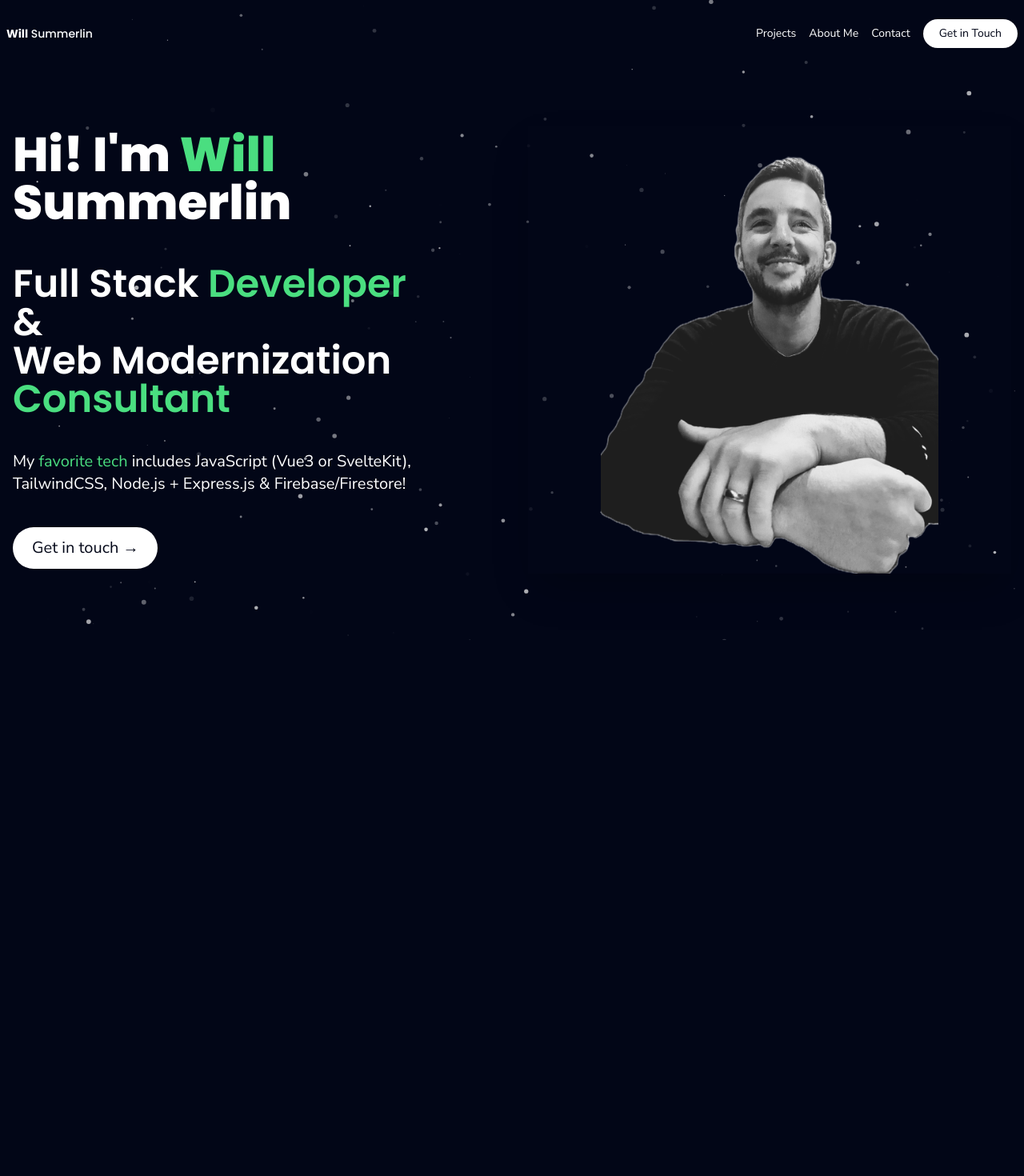
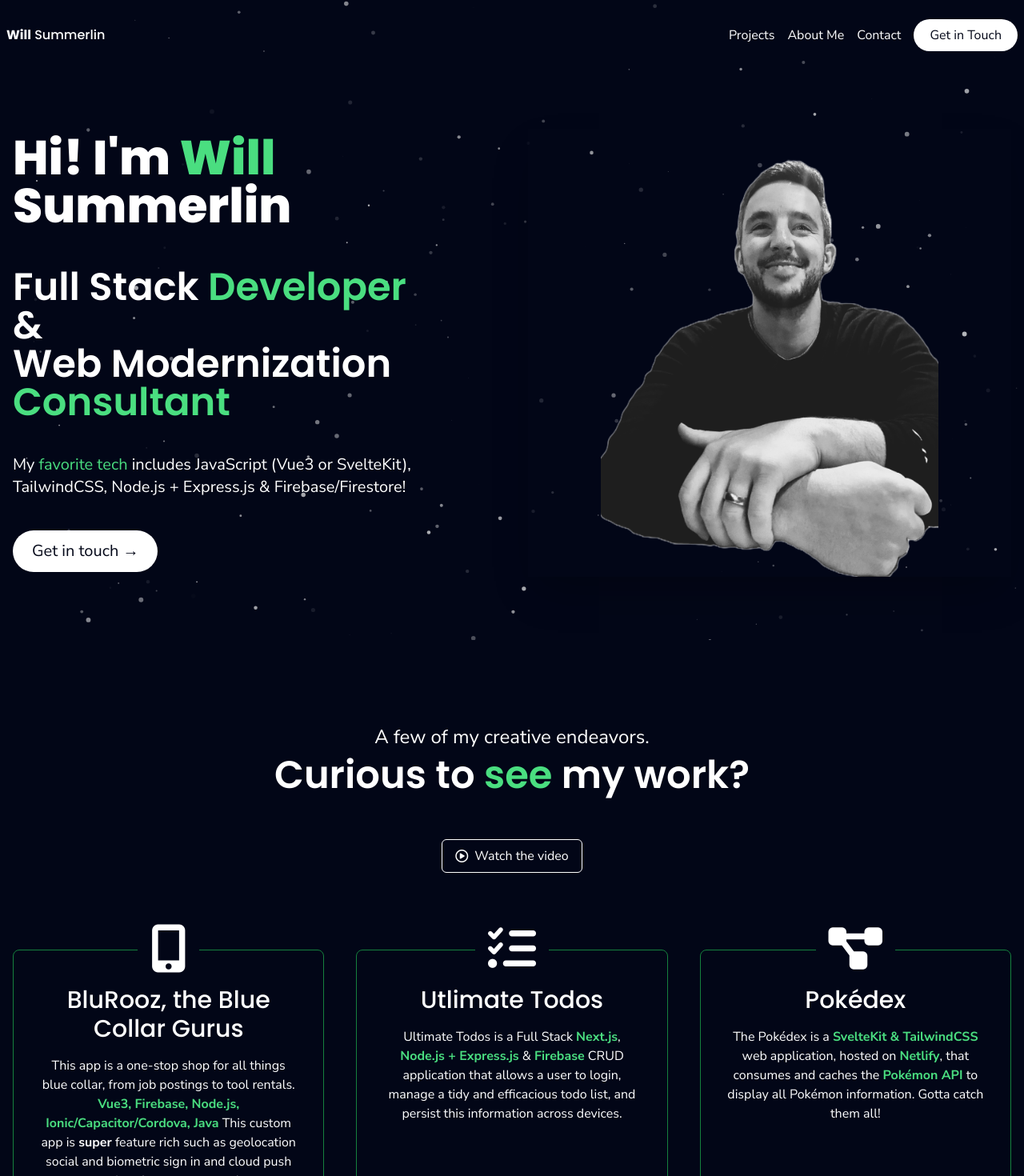
Before and after one commit to dubsumm/will-portfolio-svelte, a SvelteKit app: page / in a window 1280 px wide. Shown: the top 1470 px of the page at 80% size. Before the commit the page ends 800 px from the top, so only its background shows below. Built offline with nearby package versions, Linux system fonts and the light colour scheme.

Commit message:
contact modal and boiler plate projects

```diff
--- a/src/components/Header.svelte
+++ b/src/components/Header.svelte
@@ -1,26 +1,38 @@
 <script>
+	import Modal from './Modal.svelte';
+
+	let showModal = false;
+
 	export let y;
 	let tabs = [
-    {  name: 'Projects', link: '#projects'},
-    {  name: 'About Me', link: '#about'},
-    {  name: 'Contact', link: '#contact'}
-  ]
+		{ name: 'Projects', link: '#projects' },
+		{ name: 'About Me', link: '#about' },
+		{ name: 'Contact', link: '#contact' }
+	];
 </script>
-<header class={"sticky z-50  top-0 duration-200 flex items-center justify-between border-b border-solid px-2 " + (
-  y > 0 ? 'py-4 bg-slate-950  bg-opacity-75 border-b-green-500' : 'py-6 bg-transparent border-transparent border-b'
-)}>
 
- <h1 class=" font-medium "><b class="font-bold poppins">Will</b> Summerlin</h1>
- <div class="sm:flex ml-auto pr-4 items-center  gap-4 hidden">
+<header
+	class={'sticky z-50  top-0 duration-200 flex items-center justify-between border-b border-solid px-2 ' +
+		(y > 0
+			? 'py-4 bg-slate-950  bg-opacity-75 border-b-green-500'
+			: 'py-6 bg-transparent border-transparent border-b')}
+>
+	<h1 class=" font-medium"><b class="font-bold poppins">Will</b> Summerlin</h1>
+	<div class="sm:flex ml-auto pr-4 items-center gap-4 hidden">
 		{#each tabs as tab, index}
-  <a class=" duration-200 hover:text-green-400 " href={tab.link}>
+			<a class=" duration-200 hover:text-green-400" href={tab.link}>
 				<p>{tab.name}</p>
 			</a>
-
 		{/each}
 	</div>
- <a href="https://calendly.com/w-b-summerlin/30min" target="_blank" class="blueShadow relative overflow-hidden px-5 py-2 group rounded-full bg-white text-slate-950">
-  <div class=" absolute top-0 right-full w-full h-full bg-green-400 opacity-30 group-hover:translate-x-full z-0 duration-200"></div>
+	<button
+		on:click={() => (showModal = true)}
+		class="blueShadow relative overflow-hidden px-5 py-2 group rounded-full bg-white text-slate-950"
+	>
+		<div
+			class=" absolute top-0 right-full w-full h-full bg-green-400 opacity-30 group-hover:translate-x-full z-0 duration-200"
+		></div>
 		<h4 class="relative z-9 whitespace-nowrap flex justify-center">Get in Touch</h4>
-</a>
+	</button>
 </header>
+<Modal bind:showModal />
--- a/src/components/Main.svelte
+++ b/src/components/Main.svelte
@@ -1,10 +1,29 @@
 <script>
-	const introItems = [
-		{ icon: 'fa-solid fa-code', description: 'Web and App Design/Development' },
-		{ icon: 'fa-solid fa-book', description: 'Custom Python Scripts' },
-		{ icon: 'fa-solid fa-users', description: 'GCP/Firebase Implementation' },
-		{ icon: 'fa-solid fa-book-open', description: 'Technical Doc Review and Research' }
-	];
+  import Step from "./Step.svelte";
+
+
+
+   let steps = [
+        {
+            name: "BluRooz, the Blue Collar Gurus",
+            icon: "fa-solid fa-mobile-screen-button",
+            description:
+                "The app is a one-stop shop for all things blue collar, from job postings to tool rentals.",
+        },
+        {
+            name: "Utlimate Todos",
+            icon: "fa-solid fa-list-check",
+            description:
+                "Test for model robustness with customized test profiles and receive exhaustive reporting on the performance and potential vulnerabilities of your model.",
+        },
+        {
+            name: "Pokédex",
+            icon: "fa-solid fa-diagram-project",
+            description:
+                "Augment your datasets with our filters and dataset manipulations to ensure your models are trained on the highest quality datasets (coming soon).",
+        },
+    ];
+
 </script>
 
 <main class="flex flex-col flex-1 p-4 z-10">
@@ -29,4 +48,57 @@
       <img src={"images/profile.png"} alt="Me!" class=" object-cover z-2 h-[70vh]">
     </div>
 	</section>
+  <section class="py-20 lg:py-32 flex flex-col gap-24" id="projects">
+        <div class="flex flex-col gap-2 text-center">
+            <h6 class="text-large sm:text-xl md:text-2xl">
+                A few of my creative endeavors.
+            </h6>
+            <h3 class="font-semibold text-3xl sm:text-4xl md:text-5xl">
+                Curious to <span class="poppins text-green-400">see</span> my work?
+            </h3>
+        </div>
+        <a
+            href="https://www.youtube.com/watch?v=dQw4w9WgXcQ"
+            target="_blank"
+            class="mx-auto px-4 py-2 rounded-md border border-solid border-white flex items-center gap-2 -mb-4 sm:-mb-0 -mt-10 hover:border-green-700 duration-200"
+        >
+            <i class="fa-regular fa-circle-play" />
+            <p>Watch the video</p>
+        </a>
+        <div class="grid grid-cols-1 lg:grid-cols-3 gap-12 lg:gap-10">
+            <Step step={steps[0]}>
+                <p>
+                    This app is a one-stop shop for all things blue collar, from job postings to tool rentals. <strong
+                        class="text-green-400"
+                        >Vue3, Firebase, Node.js, Ionic/Capacitor/Cordova, Java</strong
+                    > This custom app is <b>super</b> feature rich such as geolocation social and biometric sign in and cloud push messaging, for great app updates.
+                </p>
+            </Step>
+            <Step step={steps[1]}>
+                <p>
+                    Ultimate Todos is a Full Stack <strong
+                        class="text-green-400">Next.js</strong
+                    >,
+                    <strong class="text-green-400">Node.js + Express.js</strong
+                    >
+                    & <strong class="text-green-400">Firebase</strong> CRUD application
+                    that allows a user to login, manage a tidy and efficacious todo
+                    list, and persist this information across devices.
+                </p>
+            </Step>
+            <Step step={steps[2]}>
+                <p>
+                    The Pokédex is a <strong class="text-green-400"
+                        >SvelteKit & TailwindCSS</strong
+                    >
+                    web application, hosted on
+                    <strong class="text-green-400">Netlify</strong>, that
+                    consumes and caches the
+                    <strong class="text-green-400">Pokémon API</strong>
+                    to display all Pokémon information. Gotta catch them all!
+                </p>
+            </Step>
+        </div>
+    </section>
+
 </main>
--- /dev/null
+++ b/src/components/Modal.svelte
@@ -0,0 +1,78 @@
+<script>
+	export let showModal; // boolean
+
+	let dialog; // HTMLDialogElement
+
+	$: if (dialog && showModal) dialog.showModal();
+
+  const socials = [
+    {link:"https://www.linkedin.com/in/willbsummerlin/", icon: 'fa-brands fa-linkedin-in'},
+    {link:"https://wellfound.com/u/william-b-summerlin", icon: 'fa-brands fa-angellist'},
+    {link:"https://x.com/WillieSumm", icon: 'fa-brands fa-x-twitter'},
+  ]
+</script>
+
+<!-- svelte-ignore a11y-click-events-have-key-events a11y-no-noninteractive-element-interactions -->
+<dialog
+	bind:this={dialog}
+	on:close={() => (showModal = false)}
+	on:click|self={() => dialog.close()}
+  class=" bg-slate-800 text-white text-xl"
+>
+	<!-- svelte-ignore a11y-no-static-element-interactions -->
+	<div on:click|stopPropagation class="flex flex-col text-center">
+		<h2>Find me on my <strong class="text-green-400">Socials</strong></h2>
+		<div class="flex flex-1 gap-2 p-2 mx-auto">
+      {#each socials as social}
+      <a href={social.link} target="_blank" class=" text-2xl hover:text-green-400 duration-200">
+        <i class={social.icon}></i>
+      </a>
+      {/each}
+    </div>
+      <p class="my-1"><strong class="text-green-400">Ready</strong> to chat?</p>
+
+      <a href="https://calendly.com/w-b-summerlin/30min" target="_blank" class="blueShadow relative overflow-hidden px-2 py-2 group rounded-full bg-white text-slate-950 text-center">
+        <div class=" absolute top-0 right-full w-full h-full bg-green-400 bg-opacity-20 group-hover:translate-x-full z-1 duration-200"></div>
+        <strong>Will's Calendly &rarr;</strong>
+      </a>
+		<!-- svelte-ignore a11y-autofocus -->
+		<!-- <button autofocus on:click={() => dialog.close()}>close modal</button> -->
+	</div>
+</dialog>
+
+<style>
+	dialog {
+		max-width: 32em;
+		border-radius: 1em;
+		border: none;
+		padding: 0;
+	}
+	dialog::backdrop {
+		background: rgba(0, 0, 0, 0.3);
+	}
+	dialog > div {
+		padding: 1em;
+	}
+	dialog[open] {
+		animation: zoom 0.3s cubic-bezier(0.34, 1.56, 0.64, 1);
+	}
+	@keyframes zoom {
+		from {
+			transform: scale(0.95);
+		}
+		to {
+			transform: scale(1);
+		}
+	}
+	dialog[open]::backdrop {
+		animation: fade 0.2s ease-out;
+	}
+	@keyframes fade {
+		from {
+			opacity: 0;
+		}
+		to {
+			opacity: 1;
+		}
+	}
+</style>
--- a/src/components/Step.svelte
+++ b/src/components/Step.svelte
@@ -0,0 +1,26 @@
+<script>
+    export let step;
+</script>
+
+<a
+    href={step.href}
+    target="_blank"
+    class="p-4 sm:p-6 md:p-8 flex flex-col gap-4 rounded-lg border border-solid border-green-700 text-center cursor-pointer group hover:border-green-400 duration-200"
+>
+    <div
+        class="bg-slate-950 grid place-items-center px-4 text-5xl md:text-6xl -mt-10 sm:-mt-12 md:-mt-14 lg:-mt-16 mx-auto duration-200"
+    >
+        <i class={step.icon} />
+    </div>
+    <h3 class="font-medium text-xl sm:text-2xl md:text-3xl">
+        {step.name}
+    </h3>
+    <slot />
+    <div class="flex-1 flex justify-betweeen gap-4 items-end">
+        <div
+            class=" p-2 ml-auto cursor-pointer hover:text-slate-950 duration-200 relative after:absolute after:top-0 after:h-0 after:right-full after:bg-white after:w-full after:h-full after:duration-200 hover:after:translate-x-full after:z-[-1] overflow-hidden"
+        >
+            <p class="z-4">Go to &rarr;</p>
+        </div>
+    </div>
+</a>
--- a/src/routes/+layout.svelte
+++ b/src/routes/+layout.svelte
@@ -1,32 +1,34 @@
 <script>
-	import '../app.css';
-	import Footer from '../components/Footer.svelte';
-	import Header from '../components/Header.svelte';
-
+    import Footer from "../components/Footer.svelte";
+    import Header from "../components/Header.svelte";
+    import "../app.css";
     let y;
+    let innerWidth = 0;
     let innerHeight = 0;
-	let innerWidth = 0;
 
     function goTop() {
         document.body.scrollIntoView();
     }
 </script>
 
-<div class="relative flex flex-col max-w-[1400px] mx-auto text-sm sm:text-vase min-h-screen">
 <div
-		class={'fixed bottom-0 w-full duration-200 flex p-10 z-10 ' +
-			(y > 0 ? ' opacity-full pointer-events-auto' : ' opacity-0 pointer-events-none')}
+    class="container relative flex flex-col max-w-[1400px] mx-auto w-full text-sm sm:text-base min-h-screen"
+>
+    <div
+        class={"fixed bottom-0 w-full duration-200 flex p-10 z-[12] " +
+            (y > 0
+                ? " opacity-full pointer-events-auto"
+                : " pointer-events-none opacity-0")}
     >
         <button
             on:click={goTop}
-			class=" ml-auto rounded-full bg-slate-900 text-green-400 px-3 sm:px-3 cursor-pointer"
+            class="ml-auto rounded-full bg-slate-900 text-green-400 px-3 sm:px-4 hover:bg-slate-800 cursor-pointer aspect-square grid place-items-center"
         >
-			<i class="fa-solid fa-arrow-up grid place-items-center aspect-square"></i>
+            <i class="fa-solid fa-arrow-up" />
         </button>
     </div>
-	<Header y={y}   />
+    <Header {y} {innerHeight}/>
     <slot />
     <Footer />
 </div>
-
-<svelte:window bind:scrollY={y} bind:innerWidth bind:innerHeight />
+<svelte:window bind:scrollY={y} bind:innerHeight bind:innerWidth />
```
Lines whose indentation alone changed are shown as unchanged.
